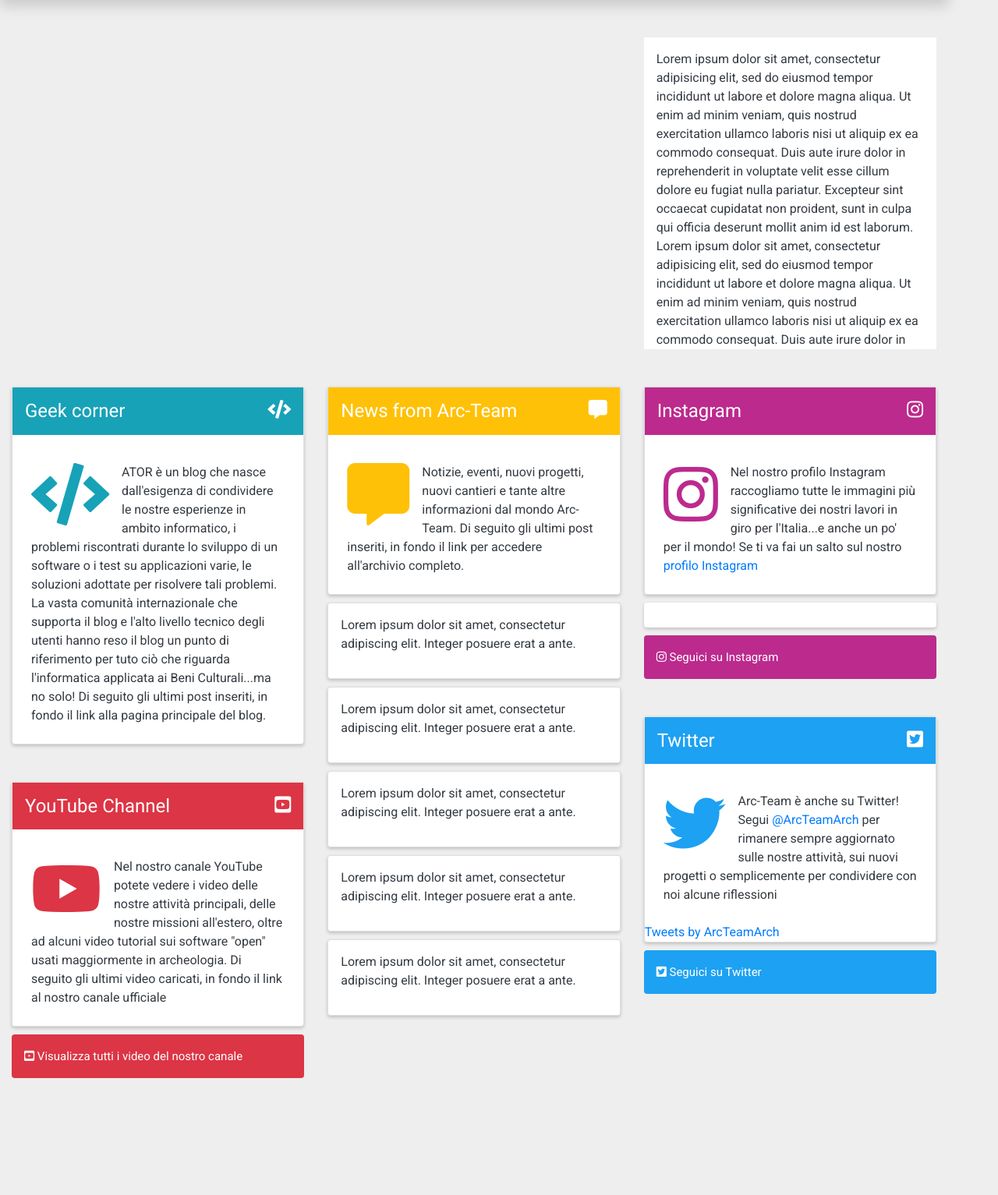
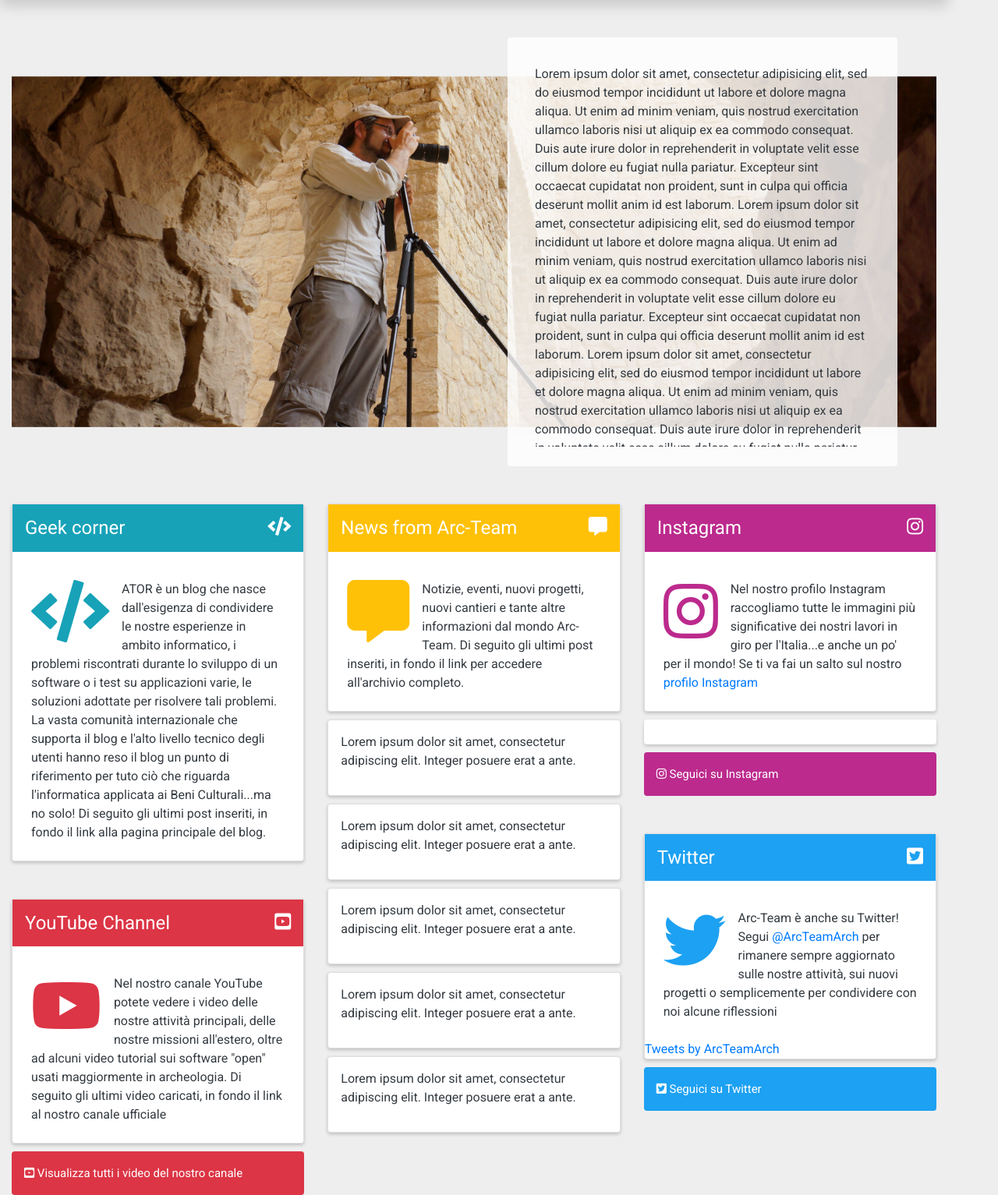
Before and after one commit to ArcTeam/site.V3, a PHP site: page / in a window 1280 px wide. Shown: the part 1758-3291 px from the top of the page at 78% size. Before the commit the page ends 3141 px from the top, so only its background shows below. Run offline with PHP 8.4, Linux system fonts and the light colour scheme; some libraries are stand-ins or nearby versions.

Commit message:
index carousel

```diff
--- /dev/null
+++ b/class/funzioni.php
@@ -0,0 +1,9 @@
+<?php
+if(isset($_POST['funzione']) && function_exists($_POST['funzione'])) {
+  echo $_POST['funzione']();
+}
+
+function randomBg(){
+  return json_encode(array_diff(scandir("../img/home.presentazione/"), array('.', '..')));
+}
+?>
--- a/css/main.css
+++ b/css/main.css
@@ -32,12 +32,12 @@ li{list-style-type: none;}
 a:hover{text-decoration: none;}
 .usrLink{border-color: transparent;}
 .usrLink:hover,.usrLink:focus,.usrLink:not(:disabled):not(.disabled).active,.usrLink:not(:disabled):not(.disabled):active{border-color: transparent !important;}
-#nav{position:fixed;top: 0;z-index:2}
+#nav{position:fixed;top: 0;z-index:50}
 #nav>ul>li {display: inline-block;width: 12%; text-align:center;}
 #nav>ul>li>a{color:#adadad;padding:3px;display:block;}
 #nav>ul>li>a>span{font-size:10px;display:block;}
 #main{min-height:700px;}
-#mappa{position:relative; padding:0;}
+#mappa{position:relative; padding:0;display:none;}
 #usrMenu{position:fixed;left:0;background:#fff;z-index:3;}
 .index.active{color:#dc3545 !important;}
 .post.active{color:#ffc107 !important;}
@@ -55,7 +55,33 @@ a:hover{text-decoration: none;}
 .bg-instagram{background: rgb(188, 42, 141);}
 .text-instagram{color: rgb(188, 42, 141);}
 
-.presText{height:400px;overflow:auto;}
+.presWrap{position: relative; display: block; width:100%; }
+.presImg{position: relative; width: 100%; height:450px; padding:0;z-index:5}
+.presImg > figure {
+  animation: imageAnimation 160s linear infinite 0s;
+  backface-visibility: hidden;
+  background-size: cover;
+  background-position: center center;
+  color: transparent;
+  height: 100%;
+  left: 0px;
+  opacity: 0;
+  position: absolute;
+  top: 0px;
+  width: 100%;
+  z-index: 0;
+}
+.presText{position: relative; height: 550px; background:rgba(255,255,255,.8); margin:25px 0;padding:5%; z-index: 10;}
+.presText>div{position:relative;height:500px;overflow:auto;}
+
+@keyframes imageAnimation {
+  0% {animation-timing-function: ease-in; opacity: 0;}
+  3% {animation-timing-function: ease-out; opacity: 1;}
+  5% {opacity: 1}
+  98% {opacity: 0}
+  100% {opacity: 1}
+}
+
 
 @media (max-width: 575px) {
   #nav{left:0;width:100%;}
@@ -94,6 +120,7 @@ a:hover{text-decoration: none;}
   .open.active{border-bottom-color: #17a2b8 !important;}
   .team.active{border-bottom-color: #fd7e14 !important;}
   #usrMenu{top:48px;right:0;}
+  #mappa{display:block;}
 }
 
 /* // Large devices (desktops, 992px and up) */
@@ -105,6 +132,11 @@ a:hover{text-decoration: none;}
   #nav>ul>li>a{border-left:3px solid transparent;font-size: 30px;height:100%;padding:15px 0;}
   #nav>ul>li>a>span{font-size:12px;}
   #usrMenu{top:0; left:0;right:5%;}
+  #mappa{display:block;}
+
+  .presWrap{height: 550px;width:100%;padding-top:50px;}
+  .presText{position: absolute; height: 550px; width: 500px; top: 0; right: 50px;margin:0;padding:0; background:rgba(255,255,255,.8); z-index: 10;}
+  .presText>div{position:relative;height:500px;width:450px;margin:25px;padding:10px;overflow:auto;}
 
   .index.active{border-left-color: #dc3545 !important;}
   .post.active{border-left-color: #ffc107 !important;}
@@ -123,7 +155,11 @@ a:hover{text-decoration: none;}
   #nav>ul>li>a{border-left:3px solid transparent;font-size: 35px;height:100%;padding:15px 0;}
   #nav>ul>li>a>span{font-size:15px;}
   #usrMenu{top:0; left:0;right:5%;}
-  #mappa{width: 100%;height:750px;margin:0;}
+  #mappa{width: 100%;height:750px;margin:0;display:block;}
+
+  .presWrap{height: 550px;width:100%;padding-top:50px;}
+  .presText{position: absolute; height: 550px; width: 500px; top: 0; right: 50px;margin:0;padding:0; background:rgba(255,255,255,.8); z-index: 10;}
+  .presText>div{position:relative;height:500px;width:450px;margin:25px;padding:10px;overflow:auto;}
 
   .index.active{border-left-color: #dc3545 !important;}
   .post.active{border-left-color: #ffc107 !important;}
--- a/index.php
+++ b/index.php
@@ -24,16 +24,18 @@ session_start();
       <div id="mappa" class="shadow"></div>
       <div class="container-fluid mt-5 presentazione">
         <div class="row">
-          <div class="col-md-8">
-            <div class="presImg bg-white"></div>
-          </div>
-          <div class="col-md-4">
-            <div class="presText bg-white p-3">
+          <div class="col">
+            <div class="presWrap">
+              <div class="presImg"></div>
+              <div class="presText rounded">
+                <div>
                   <p>
                     Lorem ipsum dolor sit amet, consectetur adipisicing elit, sed do eiusmod tempor incididunt ut labore et dolore magna aliqua. Ut enim ad minim veniam, quis nostrud exercitation ullamco laboris nisi ut aliquip ex ea commodo consequat. Duis aute irure dolor in reprehenderit in voluptate velit esse cillum dolore eu fugiat nulla pariatur. Excepteur sint occaecat cupidatat non proident, sunt in culpa qui officia deserunt mollit anim id est laborum.
                     Lorem ipsum dolor sit amet, consectetur adipisicing elit, sed do eiusmod tempor incididunt ut labore et dolore magna aliqua. Ut enim ad minim veniam, quis nostrud exercitation ullamco laboris nisi ut aliquip ex ea commodo consequat. Duis aute irure dolor in reprehenderit in voluptate velit esse cillum dolore eu fugiat nulla pariatur. Excepteur sint occaecat cupidatat non proident, sunt in culpa qui officia deserunt mollit anim id est laborum.
                     Lorem ipsum dolor sit amet, consectetur adipisicing elit, sed do eiusmod tempor incididunt ut labore et dolore magna aliqua. Ut enim ad minim veniam, quis nostrud exercitation ullamco laboris nisi ut aliquip ex ea commodo consequat. Duis aute irure dolor in reprehenderit in voluptate velit esse cillum dolore eu fugiat nulla pariatur. Excepteur sint occaecat cupidatat non proident, sunt in culpa qui officia deserunt mollit anim id est laborum.
                   </p>
+                </div>
+              </div>
             </div>
           </div>
         </div>
@@ -111,9 +113,7 @@ session_start();
     <?php require('inc/footer.php'); ?>
     <?php require('inc/lib.php'); ?>
     <script type="text/javascript">
-      var osm = new ol.layer.Tile({ source: new ol.source.OSM() })
-      var view = new ol.View({ center: ol.proj.fromLonLat([23, 45]), zoom: 5 })
-      var map = new ol.Map({ target: 'mappa', layers: [osm], view: view });
+      initMap()
       $(".feedburnerFeedBlock > ul")
         .find('li')
         .replaceWith(function(){
@@ -152,41 +152,32 @@ session_start();
           iframe = $("<iframe/>",{width:"100%",src:urlFrame, frameborder:'0',allowFullScreen:'allowFullScreen'}).appendTo(div)
         });
 
-        tok = '4209263315.9bb57b2.a1220e62e7764389b63b905bd519c824'
-        tag = 'archaeology'
-        uri = 'htttp://www.arc-team.com'
-        count = 30
-        // getJson = 'https://api.instagram.com/v1/tags/' + tag + '/media/recent'
-        getJson = 'https://api.instagram.com/v1/users/4209263315/media/recent/'
-
-
-        insta( getJson, function( data ) {
-          console.log(data);
+      });
+      insta( function( data ) {
         $.each(data.data, function(i,v){
           img = v.images.low_resolution.url
           w = $(".instaWrap").width() / 3
-
-            // w = v.images.thumbnail.width
-            // h = v.images.thumbnail.height
-
           $("<img/>",{class:'d-inline-block m-0 p-0 lozad',width:w}).attr("data-src",img).appendTo('.instaWrap')
           observer.observe();
         })
       })
+      $.post('class/funzioni.php', {funzione:'randomBg'}, function(response) {
+        start=0;
+        totImg=0;
+        folder = 'img/home.presentazione/';
+        $.each(response, function(idx,img){
+          totImg ++;
+          if (idx==2) {
+            css={"animation-delay":"0","background-image":"url('"+folder+img+"')"}
+          }else {
+            start = start + 8;
+            css={"animation-delay":start+"s","background-image":"url('"+folder+img+"')"}
+          }
+          $("<figure/>").css(css).appendTo('.presImg');
+          console.log(start+" "+img);
+        })
+      }, 'json');
 
-        function insta( endpointUrl, doneCallback ) {
-          return $.ajax({
-            url: endpointUrl,
-            dataType: 'jsonp',
-            data: {access_token: tok,count:count}
-          })
-          .done(doneCallback)
-          .fail(function() { console.log("error"); }).always(function() { console.log("complete"); });
-        }
-
-
-
-      });
     </script>
     <!-- <script src="js/instatest.js" charset="utf-8"></script> -->
   </body>
--- a/js/function.js
+++ b/js/function.js
@@ -23,3 +23,22 @@ function setDim(){
     $("#main").css({"margin-top": usrMenu + 10})
   }
 }
+function insta( doneCallback ) {
+  tok = '4209263315.9bb57b2.a1220e62e7764389b63b905bd519c824'
+  tag = 'archaeology'
+  uri = 'http://www.arc-team.com'
+  count = 30
+  endpointUrl = 'https://api.instagram.com/v1/users/4209263315/media/recent/'
+  return $.ajax({
+    url: endpointUrl,
+    dataType: 'jsonp',
+    data: {access_token: tok,count:count}
+  })
+  .done(doneCallback)
+  .fail(function() { console.log("error"); }).always(function() { console.log("complete"); });
+}
+function initMap(){
+  var osm = new ol.layer.Tile({ source: new ol.source.OSM() })
+  var view = new ol.View({ center: ol.proj.fromLonLat([23, 45]), zoom: 5 })
+  var map = new ol.Map({ target: 'mappa', layers: [osm], view: view });
+}
```
Lines whose indentation alone changed are shown as unchanged.
